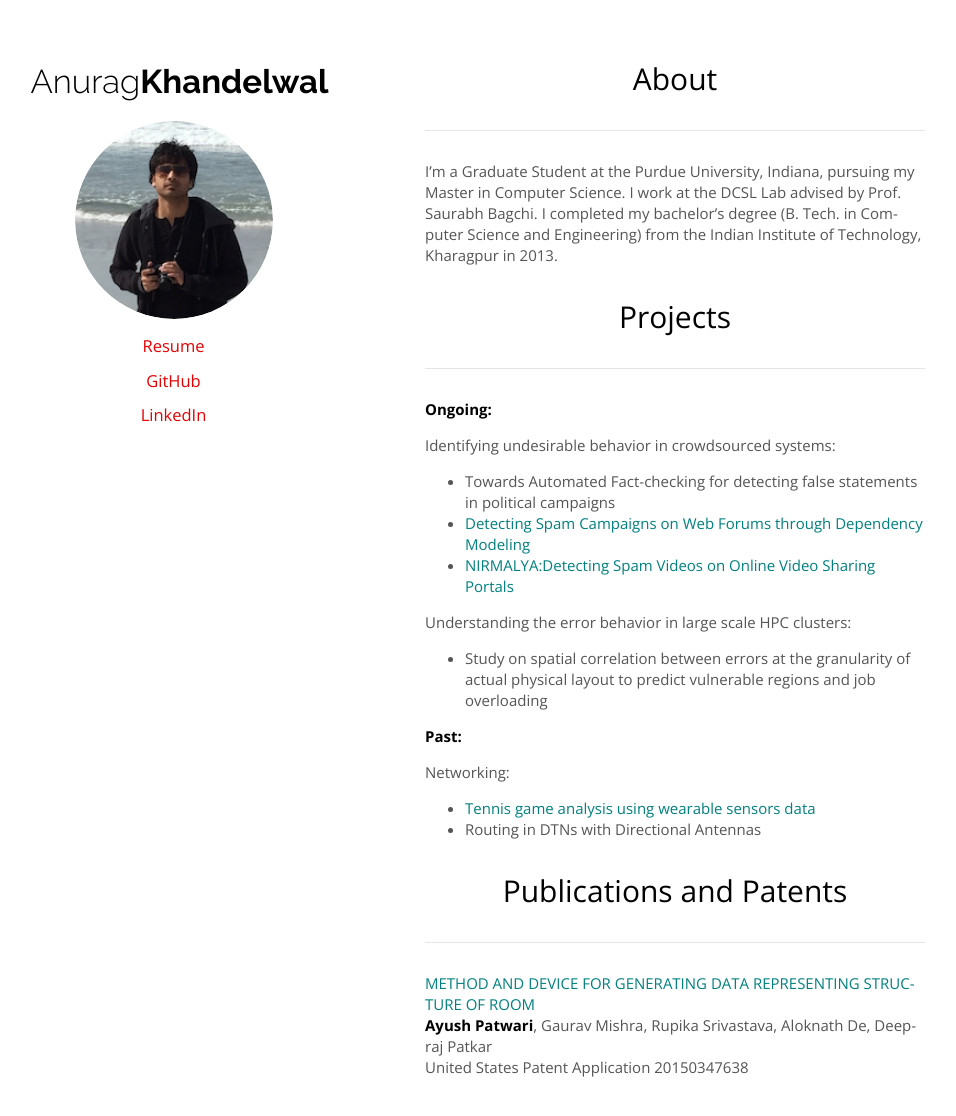
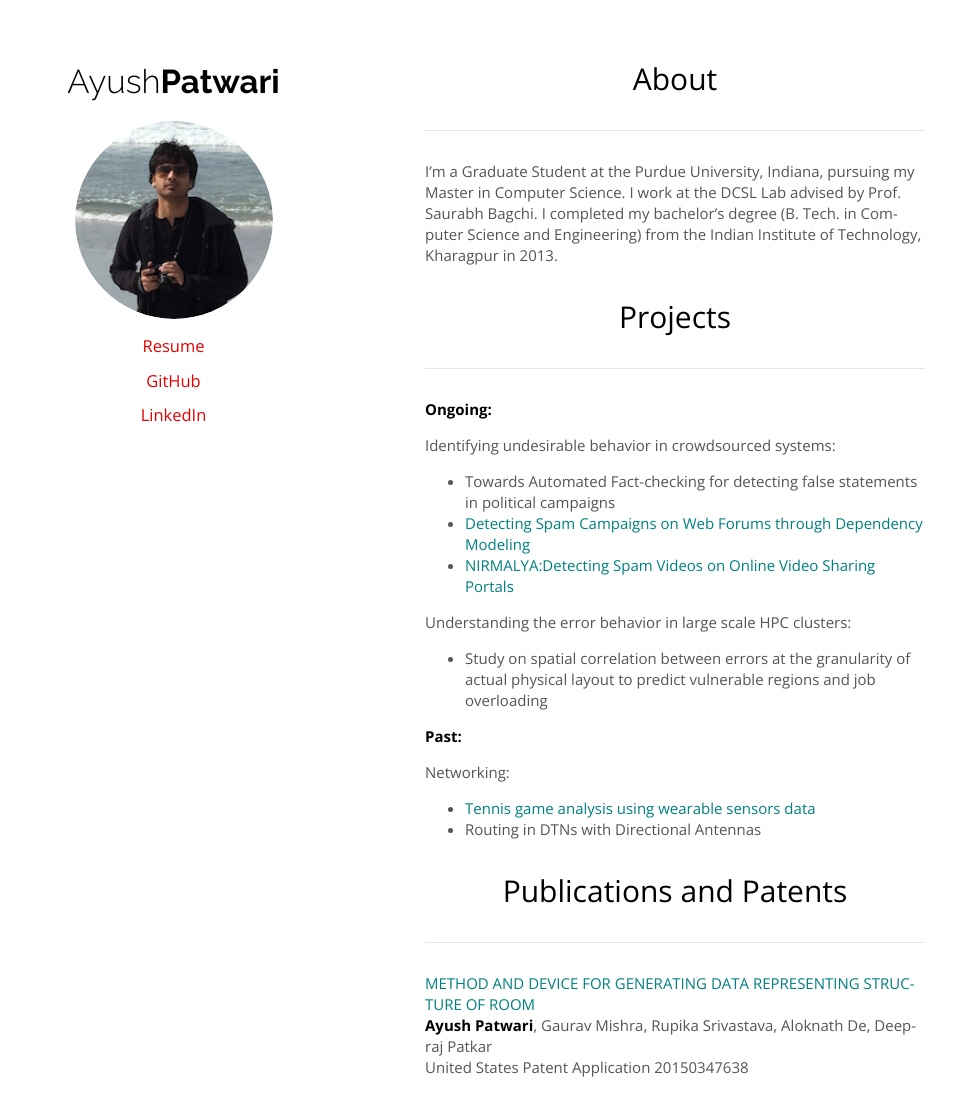
Before and after one commit to patwaria/patwaria.github.io, a Jekyll site: the page built from index.md, in a window 1280 px wide and 1143 px high. Shown: the top 1116 px of the window, without its empty margins (165-1121 px from the left). Built offline with Jekyll 4.4.1, drawn with Linux system fonts in a browser that asks for light colours; nearby versions of some CDN libraries; Markdown is read by kramdown in place of the engine named in the settings.

Commit message:
Update default.html

```diff
--- a/_layouts/default.html
+++ b/_layouts/default.html
@@ -4,12 +4,12 @@
   <head>
     <meta charset="utf-8">
     <meta http-equiv="X-UA-Compatible" content="chrome=1">
-    {% if page.title == "Anurag Khandelwal" %}
+    {% if page.title == "Ayush Patwari" %}
     <title>{{ page.title }}</title>
     {% else %}
-    <title>{{ page.title }} | Anurag Khandelwal</title>
+    <title>{{ page.title }} | AP </title>
     {% endif %}
-    <meta name="description" content="The academic webpage of Anurag Khandelwal.">
+    <meta name="description" content="The academic webpage of Ayush Patwari.">
     <meta name="viewport" content="width=device-width, initial-scale=1, user-scalable=no">
     <meta name="msapplication-tooltip" content="Anurag Khandelwal academic webpage">
 
@@ -38,7 +38,7 @@
       <header>
         <center>
           <h1>
-            <a href="/">Anurag<b>Khandelwal</b></a>
+            <a href="/">Ayush<b>Patwari</b></a>
             <!--
             <ul>
               <li><a href="/projects/">projects</a></li>
@@ -51,8 +51,8 @@
           {% comment %} External Links {% endcomment %}
           <ul>
             <li><a href="{{ base }}/cv/CV.pdf" target="_blank">Resume</a></li>
-            <li><a href="https://github.com/anuragkh" target="_blank">GitHub</a></li>
-            <li><a href="http://www.linkedin.com/in/anuragkh" target="_blank">LinkedIn</a></li>
+            <li><a href="https://github.com/patwaria" target="_blank">GitHub</a></li>
+            <li><a href="http://www.linkedin.com/in/ayush-patwari-b6066227" target="_blank">LinkedIn</a></li>
           </ul>
         </center>
       </header>
```
